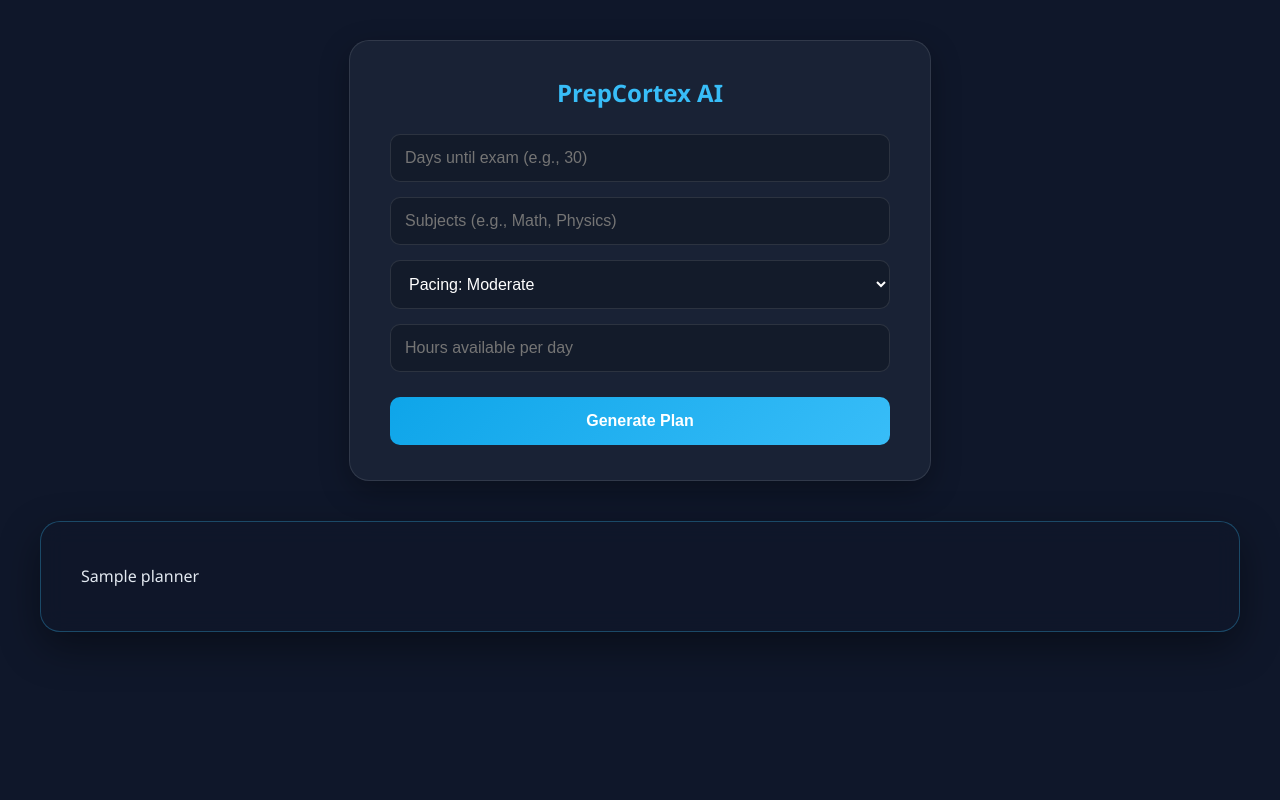
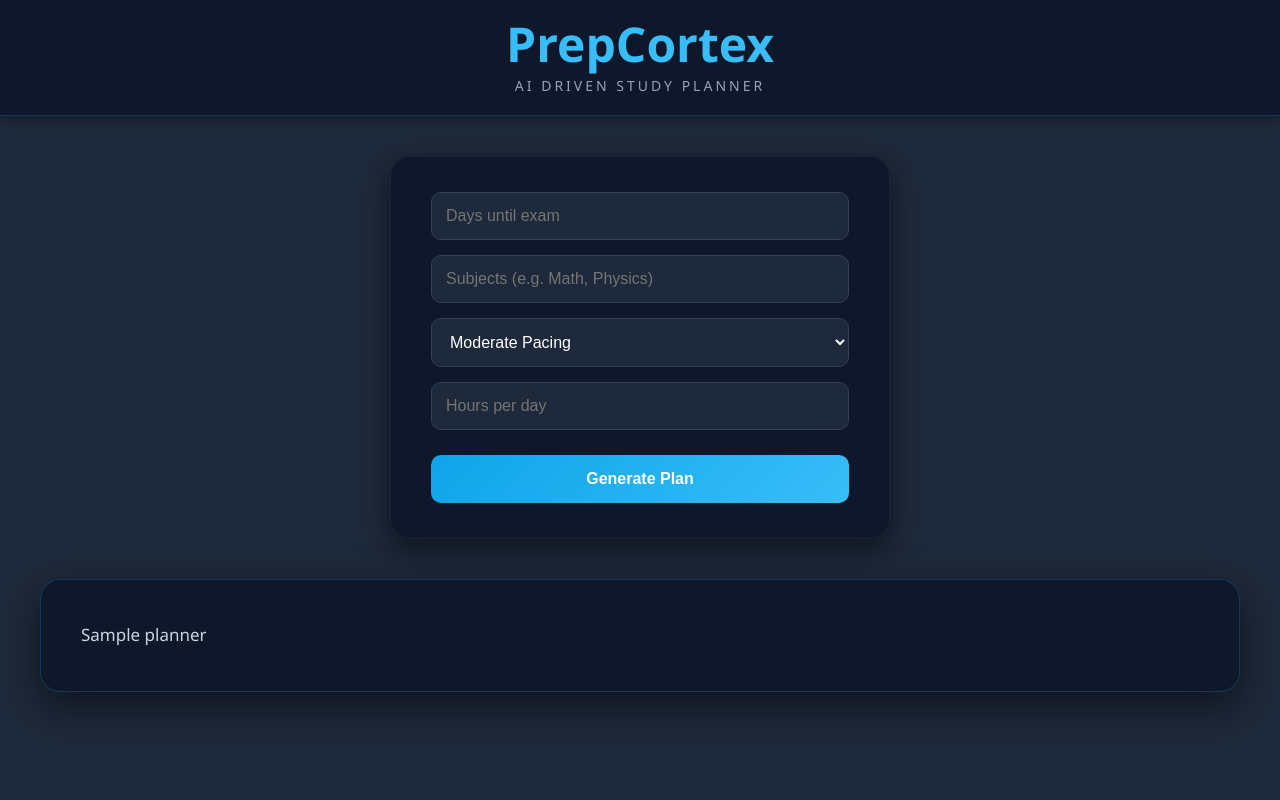
Before and after one commit to Anvesh8888/PrepCortex, a Flask app: template templates/index.html in a window 1280 px wide. Run offline with Flask 3, Linux system fonts and the light colour scheme; the template is opened without the code that fills it: most values are stand-ins (such as "Sample title", 1, 10 or a date in 2020).

Commit message:
Revamp index.html layout and styles
Updated the HTML structure and styling for the PrepCortex AI page, enhancing the layout and visual design.

```diff
--- a/templates/index.html
+++ b/templates/index.html
@@ -5,49 +5,71 @@
     <meta name="viewport" content="width=device-width, initial-scale=1.0">
     <title>PrepCortex AI</title>
     <style>
-        /* Base page styling */
+        /* --- BASE PAGE STYLING --- */
         body {
-            background: #0f172a;
+            background-color: #1e293b; /* Slate blue background */
             color: white;
             font-family: 'Segoe UI', Roboto, Helvetica, Arial, sans-serif;
             display: flex;
-            flex-direction: column; /* Stacks items vertically */
-            align-items: center;    /* Centers items horizontally */
-            padding: 40px 20px;
+            flex-direction: column;
+            align-items: center;
+            margin: 0;
             min-height: 100vh;
+            box-sizing: border-box;
+        }
+
+        /* --- TOP HEADER STRIP --- */
+        header {
+            width: 100%;
+            background-color: #0f172a; /* Darker blue strip */
+            padding: 20px 0;
+            text-align: center;
+            border-bottom: 1px solid rgba(56, 189, 248, 0.2);
+            box-shadow: 0 4px 10px rgba(0,0,0,0.3);
+            margin-bottom: 40px;
+            display: flex;
+            flex-direction: column;
+            align-items: center;
+            justify-content: center;
+        }
+
+        header h1 {
             margin: 0;
-            box-sizing: border-box;
+            font-size: 48px; /* Big Brand Name */
+            color: #38bdf8;
+            font-weight: 800;
+            line-height: 1;
+        }
+
+        header p {
+            margin: 8px 0 0 0;
+            font-size: 14px;
+            color: #94a3b8;
+            font-weight: 500;
+            text-transform: uppercase;
+            letter-spacing: 3px;
         }
 
         /* --- UPPER BOX: The Controls --- */
         .controls-card {
-            background: rgba(30, 41, 59, 0.7); /* Slightly lighter background */
-            backdrop-filter: blur(12px);
+            background: #0f172a;
             padding: 35px 40px;
             border-radius: 20px;
             width: 100%;
-            max-width: 500px; /* Keeps the form neat and centered */
-            border: 1px solid rgba(255, 255, 255, 0.1);
-            box-shadow: 0 10px 30px rgba(0,0,0,0.3);
-            margin-bottom: 40px; /* Space between the two boxes */
+            max-width: 500px;
+            border: 1px solid rgba(255, 255, 255, 0.05);
+            box-shadow: 0 10px 30px rgba(0,0,0,0.5);
+            margin-bottom: 40px;
+            box-sizing: border-box;
         }
 
-        h2 {
-            color: #38bdf8; /* Accent blue */
-            text-align: center;
-            margin-top: 0;
-            margin-bottom: 25px;
-            font-size: 24px;
-        }
-
-        /* Input formatting */
         input, select {
             width: 100%;
             padding: 14px;
             margin-bottom: 15px;
             border-radius: 10px;
-            border: 1px solid rgba(255,255,255,0.1);
-            background: rgba(0, 0, 0, 0.2);
+            border: 1px solid #334155;
+            background: #1e293b;
             color: white;
             font-size: 16px;
             box-sizing: border-box;
@@ -57,14 +79,9 @@
         input:focus, select:focus {
             outline: none;
             border-color: #38bdf8;
-            background: rgba(0, 0, 0, 0.4);
-            box-shadow: 0 0 10px rgba(56, 189, 248, 0.2);
+            box-shadow: 0 0 8px rgba(56, 189, 248, 0.3);
         }
 
-        /* Fixes dropdown text visibility on Windows */
-        option { background: #1e293b; color: white; }
-
-        /* Button formatting */
         button {
             width: 100%;
             padding: 15px;
@@ -80,67 +97,105 @@
         }
 
         button:hover {
-            transform: translateY(-2px); /* Slight lift effect */
-            box-shadow: 0 8px 20px rgba(56, 189, 248, 0.4); /* Glow effect */
+            transform: translateY(-2px);
+            box-shadow: 0 8px 20px rgba(56, 189, 248, 0.4);
+        }
+
+        /* --- ERROR HANDLING --- */
+        .error-card {
+            background: rgba(239, 68, 68, 0.1);
+            border: 1px solid #ef4444;
+            color: #fca5a5;
+            padding: 15px;
+            border-radius: 10px;
+            width: 100%;
+            max-width: 500px;
+            text-align: center;
+            margin-bottom: 30px;
+            box-sizing: border-box;
         }
 
         /* --- LOWER BOX: The Response --- */
         .response-card {
-            background: rgba(15, 23, 42, 0.8); /* Darker to contrast with form */
-            backdrop-filter: blur(12px);
+            background: #0f172a;
             padding: 40px;
             border-radius: 20px;
-            width: 100%;
-            max-width: 1200px; /* This makes it MUCH wider than the form */
-            border: 1px solid rgba(56, 189, 248, 0.3); /* Subtle blue border */
-            box-shadow: 0 15px 40px rgba(0,0,0,0.4);
+            width: 95%; /* Small space at the sides */
+            max-width: 1200px; /* Expansive wide look */
+            border: 1px solid rgba(56, 189, 248, 0.2);
+            box-shadow: 0 15px 40px rgba(0,0,0,0.5);
             box-sizing: border-box;
-            animation: fadeIn 0.5s ease-out; /* Smooth entrance */
+            margin-bottom: 50px;
+            animation: fadeIn 0.5s ease-out;
         }
 
-        /* Text formatting inside the response box */
+        @keyframes fadeIn {
+            from { opacity: 0; transform: translateY(10px); }
+            to { opacity: 1; transform: translateY(0); }
+        }
+
+        /* --- AI MARKDOWN STYLING (Tables, Headers, Lists) --- */
         .result-content {
-            white-space: pre-wrap; /* Keeps Markdown spacing */
             line-height: 1.8;
-            font-size: 16px;
+            font-size: 17px;
+            color: #cbd5e1;
+        }
+
+        .result-content table {
+            width: 100%;
+            border-collapse: collapse;
+            margin-top: 20px;
+            margin-bottom: 30px;
+            background: rgba(255, 255, 255, 0.02);
+            border-radius: 10px;
+            overflow: hidden; /* Keeps the rounded corners on the table */
+        }
+
+        .result-content th {
+            background-color: #38bdf8;
+            color: #0f172a;
+            padding: 15px;
+            text-align: left;
+            font-weight: bold;
+        }
+
+        .result-content td {
+            padding: 15px;
+            border-bottom: 1px solid rgba(56, 189, 248, 0.1);
             color: #e2e8f0;
         }
 
-        /* Error message styling */
-        .error-card {
-            background: rgba(239, 68, 68, 0.1);
-            border: 1px solid rgba(239, 68, 68, 0.3);
-            color: #fca5a5;
-            padding: 15px;
-            border-radius: 10px;
-            text-align: center;
-            margin-top: -20px;
-            margin-bottom: 30px;
+        .result-content tr:hover td {
+            background: rgba(56, 189, 248, 0.05); /* Highlight row on hover */
         }
 
-        /* Simple animation */
-        @keyframes fadeIn {
-            from { opacity: 0; transform: translateY(10px); }
-            to { opacity: 1; transform: translateY(0); }
+        .result-content h1, .result-content h2, .result-content h3 {
+            color: #38bdf8;
+            margin-top: 30px;
+            border-bottom: 1px solid rgba(56, 189, 248, 0.2);
+            padding-bottom: 10px;
+        }
+
+        .result-content ul, .result-content ol {
+            padding-left: 20px;
+            color: #e2e8f0;
+        }
+
+        .result-content li {
+            margin-bottom: 10px;
+        }
+
+        .result-content strong {
+            color: #38bdf8; /* Makes bold text stand out */
         }
     </style>
 </head>
 <body>
 
-    <div class="controls-card">
-        <h2>PrepCortex AI</h2>
-        <form method="POST">
-            <input type="number" name="days" placeholder="Days until exam (e.g., 30)" required>
-            <input type="text" name="subjects" placeholder="Subjects (e.g., Math, Physics)" required>
-            <select name="difficulty">
-                <option value="easy">Pacing: Easy</option>
-                <option value="moderate" selected>Pacing: Moderate</option>
-                <option value="intense">Pacing: Intense</option>
-            </select>
-            <input type="number" name="hours" placeholder="Hours available per day" required>
-            <button type="submit">Generate Plan</button>
-        </form>
-    </div>
+    <header>
+        <h1>PrepCortex</h1>
+        <p>AI driven study planner</p>
+    </header>
 
     {% if error %}
     <div class="error-card">
@@ -148,9 +203,23 @@
     </div>
     {% endif %}
 
+    <div class="controls-card">
+        <form method="POST">
+            <input type="number" name="days" placeholder="Days until exam" required>
+            <input type="text" name="subjects" placeholder="Subjects (e.g. Math, Physics)" required>
+            <select name="difficulty">
+                <option value="easy">Easy Pacing</option>
+                <option value="moderate" selected>Moderate Pacing</option>
+                <option value="intense">Intense Pacing</option>
+            </select>
+            <input type="number" name="hours" placeholder="Hours per day" required>
+            <button type="submit">Generate Plan</button>
+        </form>
+    </div>
+
     {% if planner %}
     <div class="response-card">
-        <div class="result-content">{{ planner }}</div>
+        <div class="result-content">{{ planner|safe }}</div>
     </div>
     {% endif %}
 
```
